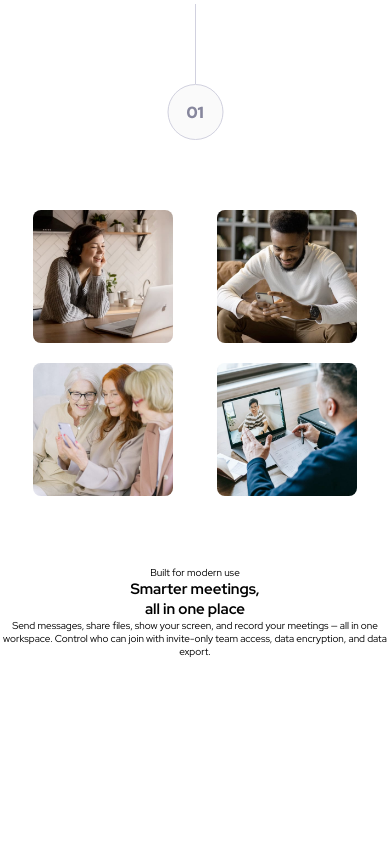
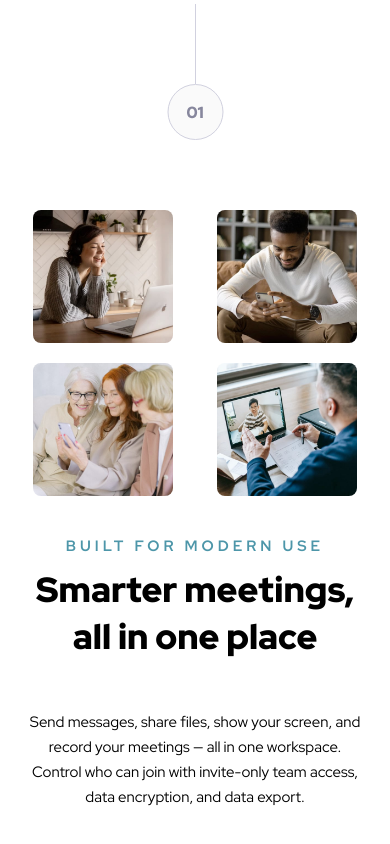
Before and after one commit to steevenU1/Meet-Landing-Page, a plain HTML site: page index.html in a window 390 px wide. Shown: the part 709-1553 px from the top of the page. Before the commit the page ends 1367 px from the top, so only its background shows below. Drawn offline with Linux system fonts and the light colour scheme.

Commit message:
Terminando el main. Mobile

```diff
--- a/css/mobile.css
+++ b/css/mobile.css
@@ -150,7 +150,7 @@ header .nav-logo-container img{
     justify-content: space-evenly;
     width: 100%;
     height: auto;
-    margin: 60px auto;
+    margin: 60px auto 30px;
     flex-wrap: wrap;
 }
 
@@ -178,7 +178,38 @@ header .nav-logo-container img{
 
 .text-info-container{
     display: flex;
+    width: 100%;
+    height: auto;
     flex-direction: column;
     justify-content: center;
     text-align: center;
 }
+
+.text-info-container h3{
+    font-size: 1.5rem;
+    letter-spacing: 4px;
+    color: var(--primary-blue);
+    margin-bottom: 10px;
+}
+
+.text-info-container h2{
+    font-family: "Red Hat Display", sans-serif;
+    font-optical-sizing: auto;
+    font-weight: 900;
+    font-style: normal;
+    font-size: 3.5rem;
+    margin-bottom: 25px;
+}
+
+.text-info-container p{
+    font-family: "Red Hat Display", sans-serif;
+    font-optical-sizing: auto;
+    font-weight: 400;
+    font-style: normal;
+    font-size: 1.5rem;
+    margin: 0 auto;
+    margin-bottom: 20px;
+    padding: 25px;
+    line-height: 2.5rem;
+    max-width: 600px;
+}
--- a/index.html
+++ b/index.html
@@ -81,7 +81,7 @@
       </div>
     </section>
     <section class="text-info-container">
-      <p>Built for modern use</p>
+      <h3>BUILT FOR MODERN USE</h3>
       <h2>Smarter meetings, <br>all in one place</h2>
       <p>Send messages, share files, show your screen, and record your meetings — all in one
         workspace. Control who can join with invite-only team access, data encryption, and data export.</p>
```
